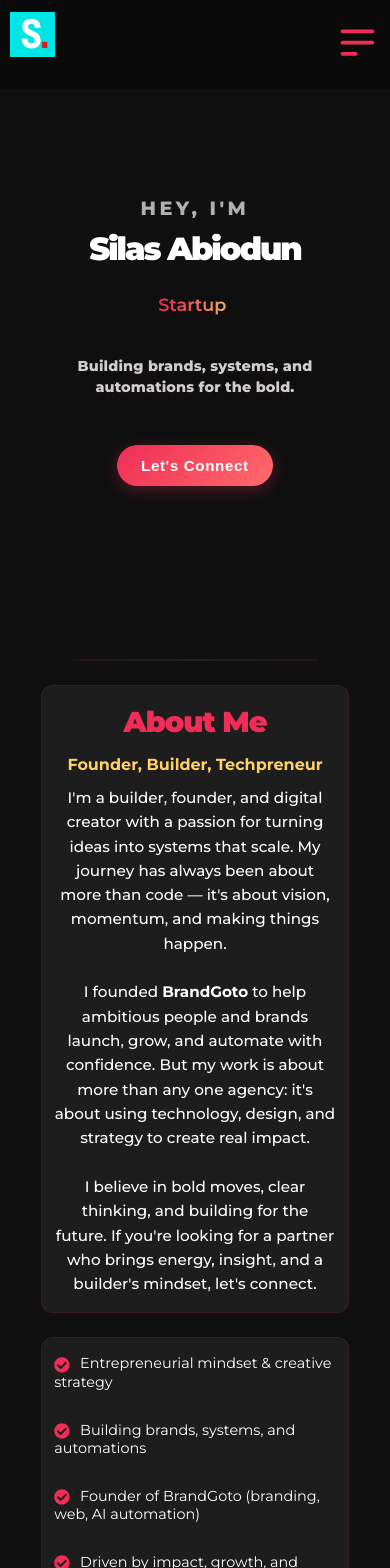
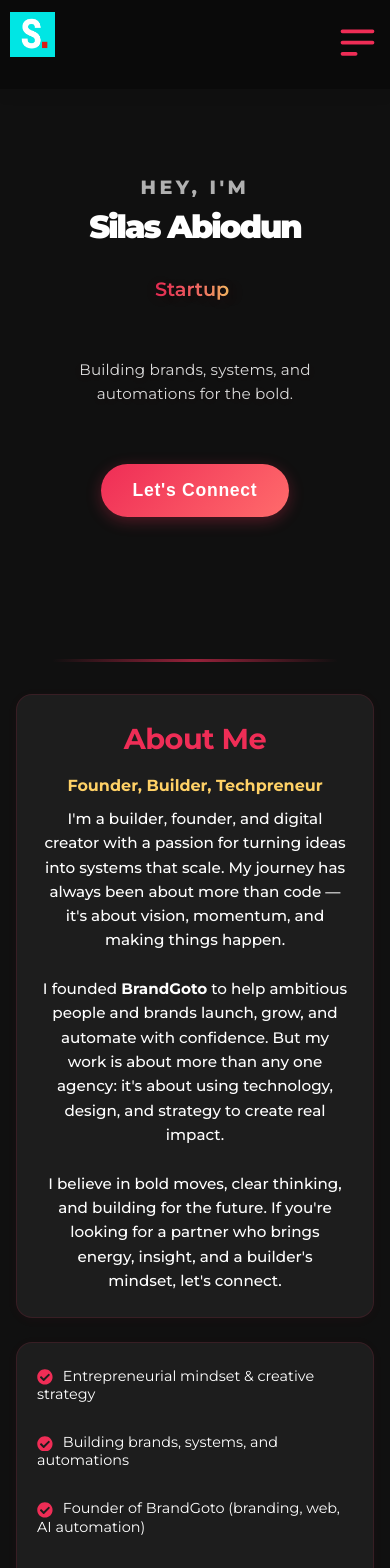
Before and after one commit to Nerdyxils/Silas-Abiodun_Portfolio, a React (Create React App) app: page / in a window 390 px wide. Shown: the top 1568 px of the page. Built offline with nearby package versions, Linux system fonts and the light colour scheme.

Commit message:
still on mobile optimization

```diff
--- a/src/Components/menu-item/Menu.css
+++ b/src/Components/menu-item/Menu.css
@@ -133,7 +133,7 @@
     .nav-container {
         padding: 16px 20px;
         justify-content: center;
-        max-width: 85%;
+        width: 100%;
         margin: 0 auto;
     }
 
@@ -147,6 +147,13 @@
         font-size: 0.9rem;
         padding: 8px 12px;
         text-align: center;
+        border-radius: 6px;
+        transition: all 0.3s ease;
+    }
+
+    .nav-links a:hover {
+        background: rgba(239, 45, 86, 0.1);
+        color: #ef2d56;
     }
 
     .logo {
@@ -160,7 +167,7 @@
         padding: 12px 16px;
         flex-direction: column;
         align-items: center;
-        max-width: 85%;
+        width: 100%;
         margin: 0 auto;
     }
 
--- a/src/Pages/home/Home.css
+++ b/src/Pages/home/Home.css
@@ -897,15 +897,45 @@
 
 /* ===== COMPREHENSIVE MOBILE OPTIMIZATIONS ===== */
 
+/* General Mobile Typography */
+@media (max-width: 768px) {
+    .page_container {
+        padding: 40px 20px;
+        width: 100%;
+        margin: 0 auto;
+    }
+
+    .section-spacing {
+        padding: 40px 20px;
+        width: 100%;
+        margin: 0 auto;
+    }
+
+    h1, h2, h3, h4, h5, h6 {
+        text-align: center !important;
+    }
+
+    p {
+        text-align: center !important;
+        font-size: 0.95rem;
+        line-height: 1.6;
+    }
+
+    .section-divider {
+        width: 80%;
+        margin: 24px auto;
+    }
+}
+
 /* Hero Section Mobile Optimization */
 @media (max-width: 768px) {
     .hero-container {
         flex-direction: column;
         gap: 20px;
-        padding: 40px 0 20px 0;
+        padding: 40px 20px 20px 20px;
         text-align: center;
         min-height: 60vh;
-        max-width: 85%;
+        width: 100%;
         margin: 0 auto;
     }
 
@@ -913,6 +943,7 @@
         align-items: center;
         text-align: center;
         width: 100%;
+        padding: 0 10px;
     }
 
     .hero-right {
@@ -941,15 +972,15 @@
 @media (max-width: 768px) {
     .about-section {
         text-align: center;
-        padding: 40px 16px;
-        max-width: 85%;
+        padding: 40px 20px;
+        width: 100%;
         margin: 0 auto;
     }
 
     .about-content {
         flex-direction: column;
         gap: 24px;
-        max-width: 100%;
+        width: 100%;
     }
 
     .about-left, .about-right {
@@ -971,11 +1002,12 @@
         text-align: center;
         font-size: 0.95rem;
         line-height: 1.6;
+        padding: 0 10px;
     }
 
     .about-value-list {
         text-align: left;
-        max-width: 320px;
+        max-width: 350px;
         margin: 0 auto;
     }
 
@@ -989,8 +1021,8 @@
 @media (max-width: 768px) {
     .services-section {
         text-align: center;
-        padding: 40px 16px;
-        max-width: 85%;
+        padding: 40px 20px;
+        width: 100%;
         margin: 0 auto;
     }
 
@@ -1005,18 +1037,22 @@
         font-size: 0.95rem;
         line-height: 1.6;
         margin-bottom: 32px;
+        padding: 0 10px;
     }
 
     .service-list {
         grid-template-columns: 1fr;
         gap: 20px;
-        max-width: 100%;
+        width: 100%;
         margin: 0 auto;
+        padding: 0 10px;
     }
 
     .service-item {
         text-align: center;
-        padding: 24px 16px;
+        padding: 24px 20px;
+        width: 100%;
+        box-sizing: border-box;
     }
 
     .service-title {
@@ -1039,8 +1075,8 @@
 @media (max-width: 768px) {
     .cta-section {
         text-align: center !important;
-        padding: 40px 16px;
-        max-width: 85%;
+        padding: 40px 20px;
+        width: 100%;
         margin: 0 auto;
     }
 
@@ -1048,6 +1084,7 @@
         flex-direction: column;
         gap: 24px;
         text-align: center;
+        width: 100%;
     }
 
     .cta-left, .cta-right {
@@ -1059,12 +1096,14 @@
         text-align: center !important;
         font-size: 2rem;
         line-height: 1.2;
+        padding: 0 10px;
     }
 
     .cta-subtitle {
         text-align: center !important;
         font-size: 0.95rem;
         line-height: 1.6;
+        padding: 0 10px;
     }
 
     .cta-buttons {
@@ -1072,11 +1111,12 @@
         flex-direction: column;
         gap: 16px;
         align-items: center;
+        width: 100%;
     }
 
     .cta-btn-main, .cta-btn-alt {
-        width: 100%;
-        max-width: 280px;
+        width: 90%;
+        max-width: 300px;
         text-align: center;
         margin: 0 auto;
     }
@@ -1086,14 +1126,15 @@
 @media (max-width: 768px) {
     .contact-section {
         text-align: center;
-        padding: 40px 16px;
-        max-width: 85%;
+        padding: 40px 20px;
+        width: 100%;
         margin: 0 auto;
     }
 
     .contact-container {
         flex-direction: column;
         gap: 24px;
+        width: 100%;
     }
 
     .contact-left, .contact-right {
@@ -1104,17 +1145,19 @@
     .contact-title {
         text-align: center !important;
         font-size: 2rem;
+        padding: 0 10px;
     }
 
     .contact-subtitle {
         text-align: center !important;
         font-size: 0.95rem;
         line-height: 1.6;
+        padding: 0 10px;
     }
 
     .contact_form_container {
         width: 100%;
-        max-width: 400px;
+        max-width: 450px;
         margin: 0 auto;
     }
 
@@ -1135,8 +1178,8 @@
 @media (max-width: 768px) {
     .footer {
         text-align: center;
-        padding: 32px 16px;
-        max-width: 85%;
+        padding: 32px 20px;
+        width: 100%;
         margin: 0 auto;
     }
 
@@ -1150,51 +1193,11 @@
     }
 }
 
-/* General Mobile Typography */
-@media (max-width: 768px) {
-    .page_container {
-        padding: 40px 16px;
-        max-width: 85%;
-        margin: 0 auto;
-    }
-
-    .section-spacing {
-        padding: 40px 16px;
-        max-width: 85%;
-        margin: 0 auto;
-    }
-
-    /* Ensure all main sections have max-width */
-    .hero-container,
-    .about-section,
-    .services-section,
-    .projects-section,
-    .contact-section {
-        max-width: 85%;
-        margin: 0 auto;
-    }
-
-    h1, h2, h3, h4, h5, h6 {
-        text-align: center !important;
-    }
-
-    p {
-        text-align: center !important;
-        font-size: 0.95rem;
-        line-height: 1.6;
-    }
-
-    .section-divider {
-        width: 80%;
-        margin: 24px auto;
-    }
-}
-
 /* Extra Small Mobile Devices */
 @media (max-width: 480px) {
     .hero-container {
-        padding: 20px 0;
-        max-width: 85%;
+        padding: 20px 16px;
+        width: 100%;
         margin: 0 auto;
     }
 
@@ -1207,11 +1210,12 @@
     }
 
     .service-list {
-        max-width: 100%;
+        width: 100%;
+        padding: 0 5px;
     }
 
     .service-item {
-        padding: 20px 12px;
+        padding: 20px 16px;
     }
 
     .about-col {
@@ -1219,19 +1223,24 @@
     }
 
     .cta-btn-main, .cta-btn-alt {
-        max-width: 100%;
+        width: 95%;
+        max-width: none;
     }
 
-    /* Ensure all sections maintain 85% max-width on very small screens */
+    /* Better spacing for very small screens */
     .about-section,
     .services-section,
     .cta-section,
     .contact-section,
     .footer {
-        max-width: 85%;
-        margin: 0 auto;
-        padding-left: 12px;
-        padding-right: 12px;
+        padding: 32px 16px;
+    }
+
+    .about-description,
+    .section-subtext,
+    .cta-subtitle,
+    .contact-subtitle {
+        padding: 0 5px;
     }
 }
 
@@ -1239,46 +1248,170 @@
 @media (max-width: 768px) {
     .alt-txt {
         text-align: center !important;
-        font-size: 1.2rem !important;
+        font-size: 1.3rem !important;
         line-height: 1.4;
         display: block;
-        margin: 16px auto;
+        margin: 20px auto;
         color: #ef2d56;
         font-weight: 600;
+        min-height: 40px;
     }
 
     .hero-tagline {
         text-align: center !important;
-        margin: 20px auto;
-        max-width: 300px;
+        margin: 24px auto;
+        max-width: 320px;
     }
 
     .tagline-text {
         text-align: center !important;
-        font-size: 0.95rem;
-        line-height: 1.5;
-        color: rgba(255, 255, 255, 0.8);
+        font-size: 1rem;
+        line-height: 1.6;
+        color: rgba(255, 255, 255, 0.85);
         display: block;
+        font-weight: 400;
     }
 
     .hero-left > * {
         text-align: center !important;
     }
+
+    /* Enhanced mobile spacing */
+    .hero-container {
+        padding: 60px 20px 40px 20px;
+    }
+
+    /* Better mobile buttons */
+    .cta-btn {
+        margin: 32px auto 0 auto;
+        padding: 16px 32px;
+        font-size: 1.1rem;
+        font-weight: 600;
+        box-shadow: 0 6px 20px rgba(239, 45, 86, 0.3);
+    }
+
+    .cta-btn:hover {
+        transform: translateY(-3px);
+        box-shadow: 0 8px 25px rgba(239, 45, 86, 0.4);
+    }
 }
 
 @media (max-width: 480px) {
     .alt-txt {
-        font-size: 1.1rem !important;
-        margin: 12px auto;
+        font-size: 1.2rem !important;
+        margin: 16px auto;
+        min-height: 36px;
     }
 
     .hero-tagline {
-        max-width: 280px;
-        margin: 16px auto;
+        max-width: 300px;
+        margin: 20px auto;
     }
 
     .tagline-text {
-        font-size: 0.9rem;
+        font-size: 0.95rem;
+    }
+
+    .hero-container {
+        padding: 40px 16px 30px 16px;
+    }
+
+    .cta-btn {
+        margin: 28px auto 0 auto;
+        padding: 14px 28px;
+        font-size: 1rem;
+    }
+}
+
+/* Enhanced Mobile Animations and Interactions */
+@media (max-width: 768px) {
+    /* Smooth scrolling for mobile */
+    html {
+        scroll-behavior: smooth;
+    }
+
+    /* Better touch targets */
+    .service-item {
+        min-height: 200px;
+        transition: all 0.3s ease;
+    }
+
+    .service-item:active {
+        transform: scale(0.98);
+    }
+
+    /* Enhanced about cards */
+    .about-col {
+        transition: all 0.3s ease;
+        border-radius: 16px;
+        padding: 24px 20px;
+    }
+
+    .about-col:hover {
+        transform: translateY(-2px);
+        box-shadow: 0 8px 25px rgba(239, 45, 86, 0.15);
+    }
+
+    /* Better mobile typography */
+    .section-title {
+        font-weight: 700;
+        letter-spacing: -0.02em;
+        margin-bottom: 16px;
+    }
+
+    .section-subtext {
+        font-weight: 400;
+        letter-spacing: 0.01em;
+        max-width: 500px;
+        margin: 0 auto 32px auto;
+    }
+
+    /* Enhanced dividers */
+    .section-divider {
+        height: 3px;
+        background: linear-gradient(90deg, transparent 0%, rgba(239,45,86,0.6) 50%, transparent 100%);
+        border: none;
+        border-radius: 2px;
+        margin: 32px auto;
+    }
+
+    /* Better mobile footer */
+    .footer {
+        background: rgba(20, 20, 20, 0.8);
+        border-top: 1px solid rgba(239, 45, 86, 0.1);
+        backdrop-filter: blur(10px);
+    }
+
+    .icon {
+        transition: all 0.3s ease;
+    }
+
+    .icon:hover {
+        transform: scale(1.1);
+        color: #ef2d56;
+    }
+}
+
+/* Mobile Performance Optimizations */
+@media (max-width: 768px) {
+    /* Reduce motion for better performance */
+    * {
+        will-change: auto !important;
+    }
+
+    /* Optimize images */
+    img {
+        image-rendering: -webkit-optimize-contrast;
+        image-rendering: optimize-contrast;
+    }
+
+    /* Better focus states for accessibility */
+    button:focus,
+    input:focus,
+    textarea:focus,
+    a:focus {
+        outline: 2px solid #ef2d56;
+        outline-offset: 2px;
     }
 }
 
@@ -1314,21 +1447,4 @@
     box-shadow: 0 4px 15px rgba(239, 45, 86, 0.3);
 }
 
-/* Mobile CTA Button */
-@media (max-width: 768px) {
-    .cta-btn {
-        padding: 14px 28px;
-        font-size: 1rem;
-        min-width: 140px;
-    }
-}
-
-@media (max-width: 480px) {
-    .cta-btn {
-        padding: 12px 24px;
-        font-size: 0.95rem;
-        min-width: 120px;
-    }
-}
-
 /* ===== END MOBILE OPTIMIZATIONS ===== */
```
Also changed, not shown: src/Components/signIn-Components/contact.style.css (+30 -16 lines).
